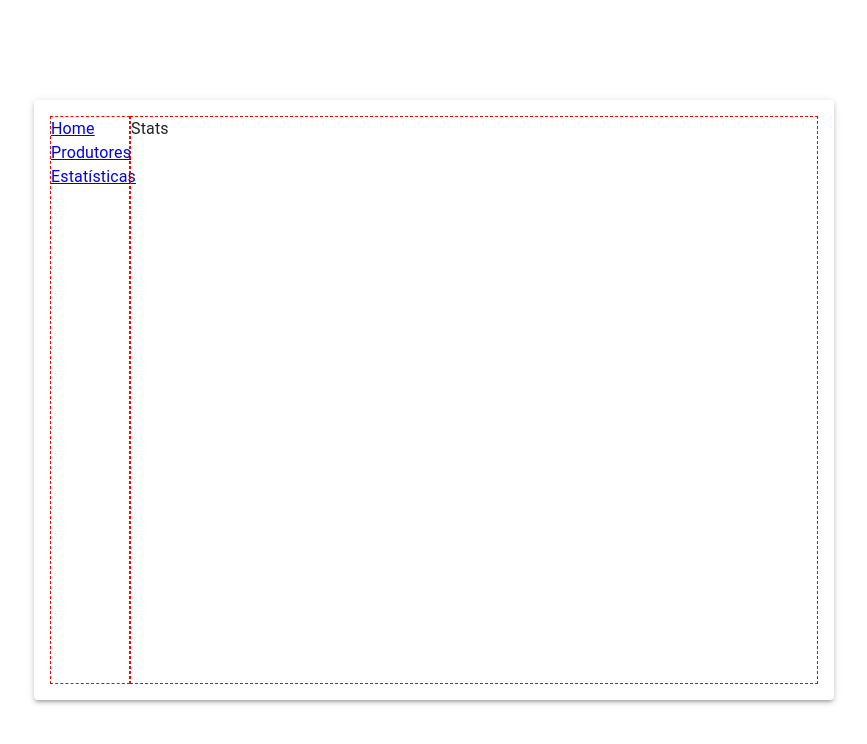
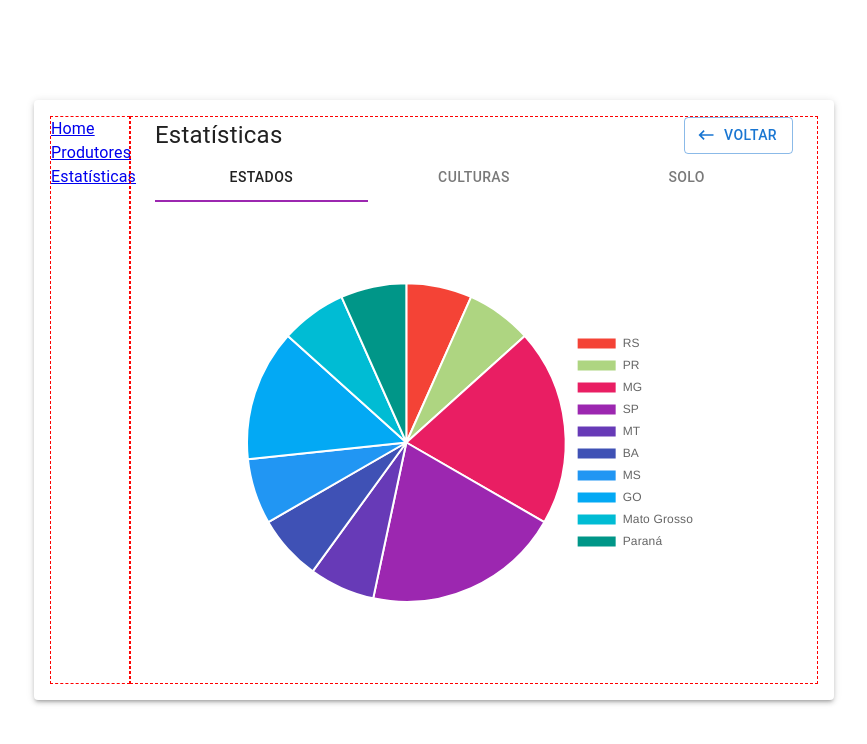
Before and after one commit to antero-ok/brain-ag, a React (Vite) app: page /estatisticas in a window 1280 px wide. Shown: the top 744 px of the page, without its empty margins (206-1073 px from the left). Built offline with nearby package versions, Linux system fonts and the light colour scheme.

Commit message:
feat(charts): implementing charts to show statistcs

```diff
--- /dev/null
+++ b/src/components/chart/Chart.tsx
@@ -0,0 +1,49 @@
+import { FC } from 'react';
+import { _DeepPartialObject } from 'chart.js/dist/types/utils';
+import {
+  Chart as ChartJS,
+  ArcElement,
+  Tooltip,
+  Legend,
+  ChartData,
+  CoreChartOptions,
+  PluginChartOptions,
+} from 'chart.js';
+import { Pie } from 'react-chartjs-2';
+import { CHART_COLORS } from '../../providers/chartProvider';
+
+ChartJS.register(ArcElement, Tooltip, Legend);
+
+const Chart: FC<{ labels: string[]; occurrences: number[] }> = ({
+  labels,
+  occurrences,
+}) => {
+  const data: ChartData<'pie', number[], string> = {
+    labels,
+    datasets: [
+      {
+        label: 'Total',
+        data: occurrences,
+        backgroundColor: CHART_COLORS,
+      },
+    ],
+  };
+
+  const options: _DeepPartialObject<
+    CoreChartOptions<'pie'> | PluginChartOptions<'pie'>
+  > = {
+    responsive: true,
+    plugins: {
+      legend: {
+        position: 'right',
+      },
+      title: {
+        display: false,
+        text: 'Chart.js Pie Chart',
+      },
+    },
+  };
+  return <Pie data={data} options={options} />;
+};
+
+export default Chart;
--- /dev/null
+++ b/src/hooks/useCharts.ts
@@ -0,0 +1,54 @@
+import { useAppSelector } from '../global/store';
+import { IProducerProps } from '../models/producer';
+
+type NumericMap = {
+  [key: string]: number;
+};
+
+const getLabelsOccurrences = (prodList: string[]) => {
+  const allLabels = prodList.map((producer) => producer);
+
+  const occurrences: NumericMap = {};
+
+  for (const item of allLabels) {
+    if (occurrences[item]) {
+      occurrences[item] += 1;
+    } else {
+      occurrences[item] = 1;
+    }
+  }
+
+  return [Object.keys(occurrences), Object.values(occurrences)];
+};
+
+const useCharts = () => {
+  const { producersList } = useAppSelector((state) => state.producer);
+
+  const [countryStates, countryStatesCount] = getLabelsOccurrences(
+    producersList.map((producer) => producer.countryState)
+  );
+
+  const { agroAreaSum, forestAreaSum } = producersList.reduce(
+    (acc, { agroArea, forestArea }) => ({
+      agroAreaSum: acc.agroAreaSum + Number(agroArea),
+      forestAreaSum: acc.forestAreaSum + Number(forestArea),
+    }),
+    { agroAreaSum: 0, forestAreaSum: 0 }
+  );
+
+  const [crops, cropsCount] = getLabelsOccurrences(
+    producersList.reduce((acc: string[], producer) => {
+      return acc.concat(producer.crops);
+    }, [])
+  );
+
+  return {
+    countryStates,
+    countryStatesCount,
+    crops,
+    cropsCount,
+    soil: { agroAreaSum, forestAreaSum },
+  };
+};
+
+export default useCharts;
--- a/src/pages/Stats.tsx
+++ b/src/pages/Stats.tsx
@@ -1,9 +1,101 @@
-import React from 'react'
+import React, { useState } from 'react';
+import { AppBar, Box, Tab, Tabs, Typography } from '@mui/material';
+import Chart from '../components/chart/Chart';
+import Header from '../components/common/Header';
+import PageContainer from '../components/common/PageContainer';
+import { useAppSelector } from '../global/store';
+import useCharts from '../hooks/useCharts';
 
 const Stats = () => {
+  const { producersList } = useAppSelector((state) => state.producer);
+  const [tab, setTab] = useState(0);
+  const { countryStates, countryStatesCount, crops, cropsCount, soil } =
+    useCharts();
+
   return (
-    <div>Stats</div>
-  )
+    <PageContainer>
+      <Header title="Estatísticas" />
+
+      <Box sx={{ width: '100%' }}>
+        <Tabs
+          sx={{ background: '#fff' }}
+          value={tab}
+          onChange={(_, newValue: number) => {
+            setTab(newValue);
+          }}
+          indicatorColor="secondary"
+          textColor="inherit"
+          variant="fullWidth"
+        >
+          <Tab label="Estados" />
+          <Tab label="Culturas" />
+          <Tab label="Solo" />
+        </Tabs>
+      </Box>
+      <Box sx={{ display: 'flex', width: 1, height: 1 }}>
+        <TabPanel value={tab} index={0}>
+          <Chart
+            labels={countryStates as string[]}
+            occurrences={countryStatesCount as number[]}
+          />
+        </TabPanel>
+        <TabPanel value={tab} index={1}>
+          <Chart
+            labels={crops as string[]}
+            occurrences={cropsCount as number[]}
+          />
+        </TabPanel>
+        <TabPanel value={tab} index={2}>
+          <Chart
+            labels={['Area Agriculturável', 'Area de Vegetação']}
+            occurrences={Object.values(soil)}
+          />
+        </TabPanel>
+      </Box>
+    </PageContainer>
+  );
+};
+
+interface TabPanelProps {
+  children?: React.ReactNode;
+  index: number;
+  value: number;
 }
 
-export default Stats
+function TabPanel(props: TabPanelProps) {
+  const { children, value, index, ...other } = props;
+
+  return (
+    <>
+      {value === index && (
+        <Box
+          role="tabpanel"
+          hidden={value !== index}
+          aria-labelledby={`simple-tab-${index}`}
+          sx={{
+            display: 'flex',
+            alignItems: 'center',
+            justifyContent: 'center',
+            width: '100%',
+            height: '100%',
+          }}
+          {...other}
+        >
+          <Box
+            sx={{
+              display: 'flex',
+              alignItems: 'center',
+              justifyContent: 'center',
+              width: 1,
+              height: '95%',
+            }}
+          >
+            {children}
+          </Box>
+        </Box>
+      )}
+    </>
+  );
+}
+
+export default Stats;
--- /dev/null
+++ b/src/providers/chartProvider.ts
@@ -0,0 +1,32 @@
+export const CHART_COLORS = [
+  '#F44336',
+  '#AED581',
+  '#E91E63',
+  '#9C27B0',
+  '#673AB7',
+  '#3F51B5',
+  '#2196F3',
+  '#03A9F4',
+  '#00BCD4',
+  '#009688',
+  '#4CAF50',
+  '#8BC34A',
+  '#CDDC39',
+  '#FFEB3B',
+  '#FFC107',
+  '#FF9800',
+  '#FF5722',
+  '#795548',
+  '#9E9E9E',
+  '#607D8B',
+  '#F06292',
+  '#BA68C8',
+  '#9575CD',
+  '#7986CB',
+  '#64B5F6',
+  '#4DD0E1',
+  '#4DB6AC',
+  '#81C784',
+  '#DCE775',
+  '#FFF176',
+];
```
